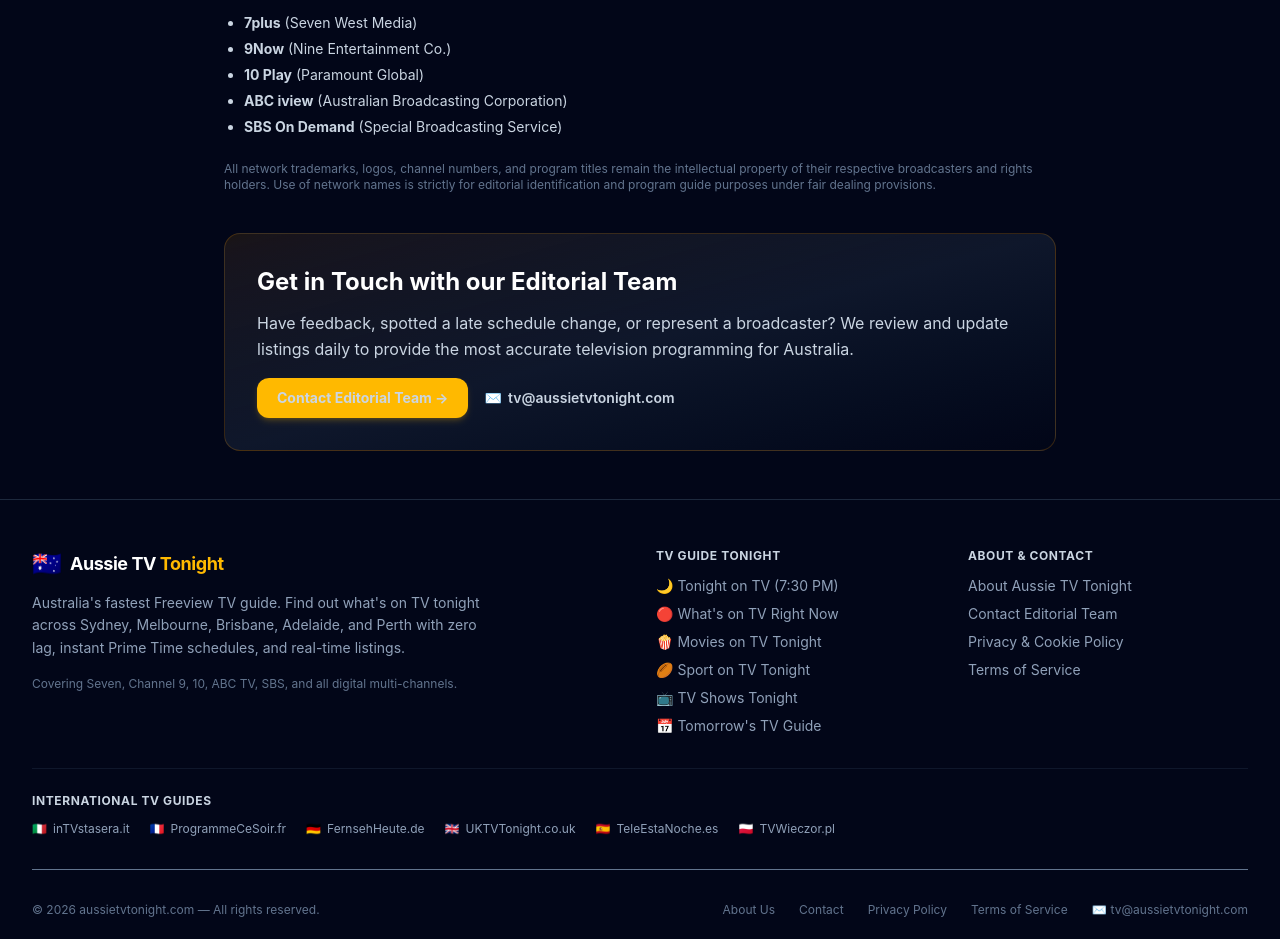
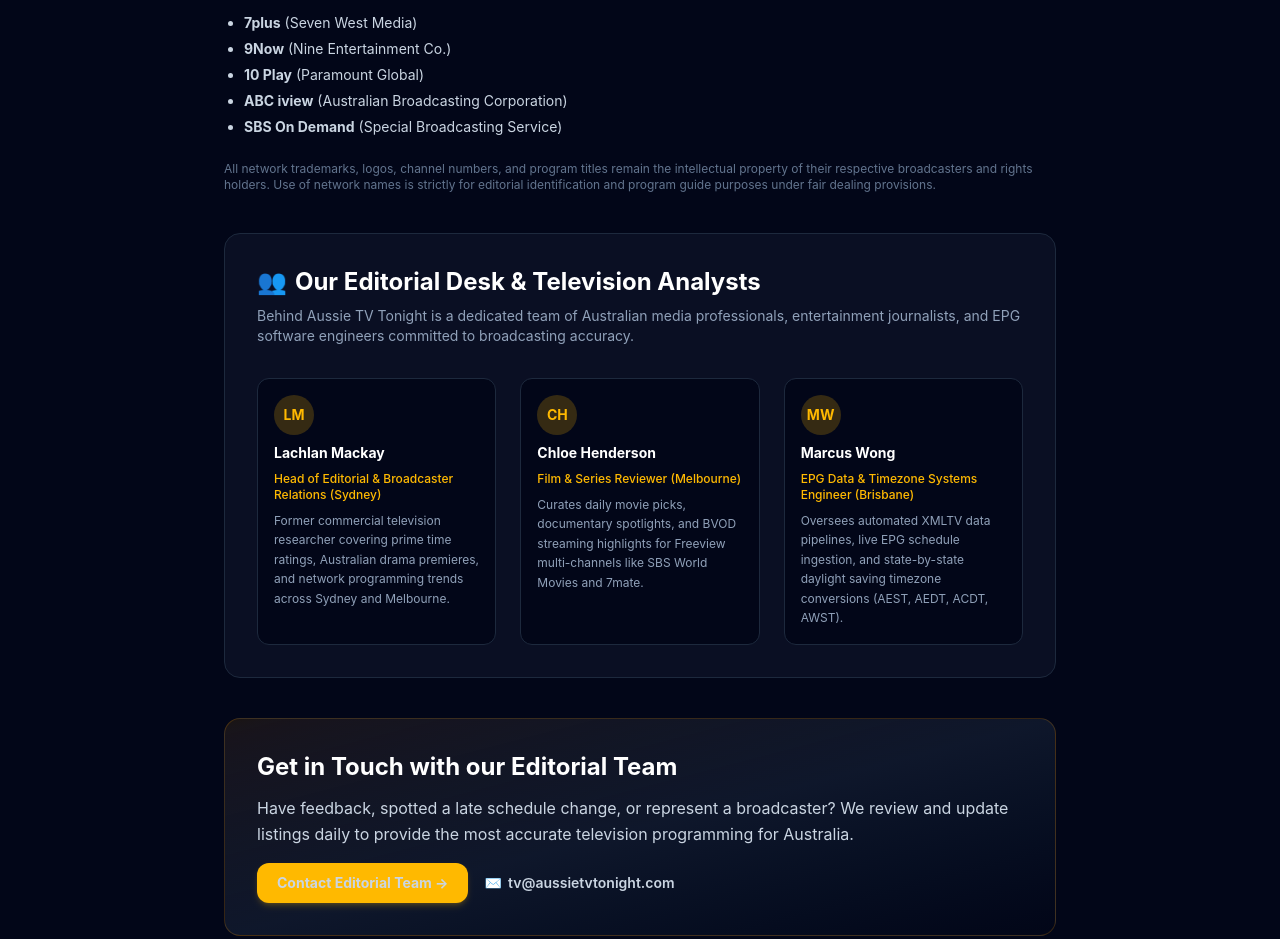
Before and after one commit to rovelati/aussietvtonight, an Astro site in the folder astro-aussietvtonight/: page /about in a window 1280 px wide. Shown: the part 1653-2592 px from the top of the page. Built offline with nearby package versions, Linux system fonts and the light colour scheme; Astro itself is replaced by a stand-in of ours.

Commit message:
feat(eeat): lock UniConsent to Aussie TV Tonight, add named editorial committee and canonical www IndexNow ping

```diff
--- a/astro-aussietvtonight/scripts/ping-indexnow.mjs
+++ b/astro-aussietvtonight/scripts/ping-indexnow.mjs
@@ -12,7 +12,7 @@
 const __filename = fileURLToPath(import.meta.url);
 const __dirname = path.dirname(__filename);
 
-const HOST = 'aussietvtonight.com';
+const HOST = 'www.aussietvtonight.com';
 const SITE_URL = `https://${HOST}`;
 const BING_API_KEY = process.env.BING_API_KEY || '4f25c5dc3491468f8459b92c21bb3ac1';
 
@@ -32,6 +32,8 @@
 // All canonical priority pages (Hubs + Freeview Channels + Info)
 const CANONICAL_PATHS = [
   '/',
+  '/about/',
+  '/contact/',
   '/tomorrow/',
   '/movies-tonight/',
   '/sport-tonight/',
--- a/astro-aussietvtonight/src/layouts/BaseLayout.astro
+++ b/astro-aussietvtonight/src/layouts/BaseLayout.astro
@@ -36,9 +36,18 @@
     <!-- UniConsent CMP Configuration Override (Brand: Aussie TV Tonight, Language: English) -->
     <script is:inline>
       window.__unic_config_v2 = {
+        company: "Aussie TV Tonight",
         unic_company: "Aussie TV Tonight",
+        site_name: "Aussie TV Tonight",
+        unic_site_name: "Aussie TV Tonight",
+        brand: "Aussie TV Tonight",
+        publisher: "Aussie TV Tonight",
         unic_policy_url: "https://www.aussietvtonight.com/privacy/",
         publisherCountryCode: "AU",
+        country: "AU",
+        geo: "AU",
+        lang: "en",
+        language: "en",
         unic_language: "en",
         forceLang: "en"
       };
--- a/astro-aussietvtonight/src/pages/about.astro
+++ b/astro-aussietvtonight/src/pages/about.astro
@@ -138,7 +138,54 @@
         </p>
       </section>
 
-      <!-- Section 5: Editorial Standards & Contact -->
+      <!-- Section 5: Editorial Team & Methodology (E-E-A-T) -->
+      <section class="bg-slate-900/60 p-6 sm:p-8 rounded-2xl border border-slate-800 space-y-6">
+        <div>
+          <h2 class="text-xl sm:text-2xl font-bold text-white mb-2 flex items-center gap-2">
+            <span>👥</span> Our Editorial Desk & Television Analysts
+          </h2>
+          <p class="text-slate-400 text-xs sm:text-sm">
+            Behind Aussie TV Tonight is a dedicated team of Australian media professionals, entertainment journalists, and EPG software engineers committed to broadcasting accuracy.
+          </p>
+        </div>
+
+        <div class="grid grid-cols-1 md:grid-cols-3 gap-6 pt-2">
+          <div class="p-4 rounded-xl bg-slate-950 border border-slate-800 space-y-2">
+            <div class="w-10 h-10 rounded-full bg-amber-400/20 text-amber-400 font-bold flex items-center justify-center text-sm">
+              LM
+            </div>
+            <h3 class="font-bold text-white text-sm">Lachlan Mackay</h3>
+            <p class="text-xs text-amber-400 font-medium">Head of Editorial & Broadcaster Relations (Sydney)</p>
+            <p class="text-xs text-slate-400 leading-relaxed">
+              Former commercial television researcher covering prime time ratings, Australian drama premieres, and network programming trends across Sydney and Melbourne.
+            </p>
+          </div>
+
+          <div class="p-4 rounded-xl bg-slate-950 border border-slate-800 space-y-2">
+            <div class="w-10 h-10 rounded-full bg-amber-400/20 text-amber-400 font-bold flex items-center justify-center text-sm">
+              CH
+            </div>
+            <h3 class="font-bold text-white text-sm">Chloe Henderson</h3>
+            <p class="text-xs text-amber-400 font-medium">Film & Series Reviewer (Melbourne)</p>
+            <p class="text-xs text-slate-400 leading-relaxed">
+              Curates daily movie picks, documentary spotlights, and BVOD streaming highlights for Freeview multi-channels like SBS World Movies and 7mate.
+            </p>
+          </div>
+
+          <div class="p-4 rounded-xl bg-slate-950 border border-slate-800 space-y-2">
+            <div class="w-10 h-10 rounded-full bg-amber-400/20 text-amber-400 font-bold flex items-center justify-center text-sm">
+              MW
+            </div>
+            <h3 class="font-bold text-white text-sm">Marcus Wong</h3>
+            <p class="text-xs text-amber-400 font-medium">EPG Data & Timezone Systems Engineer (Brisbane)</p>
+            <p class="text-xs text-slate-400 leading-relaxed">
+              Oversees automated XMLTV data pipelines, live EPG schedule ingestion, and state-by-state daylight saving timezone conversions (AEST, AEDT, ACDT, AWST).
+            </p>
+          </div>
+        </div>
+      </section>
+
+      <!-- Section 6: Editorial Standards & Contact -->
       <section class="bg-gradient-to-br from-amber-500/10 via-slate-900 to-slate-950 p-6 sm:p-8 rounded-2xl border border-amber-500/20">
         <h2 class="text-xl sm:text-2xl font-bold text-white mb-3">
           Get in Touch with our Editorial Team
```
